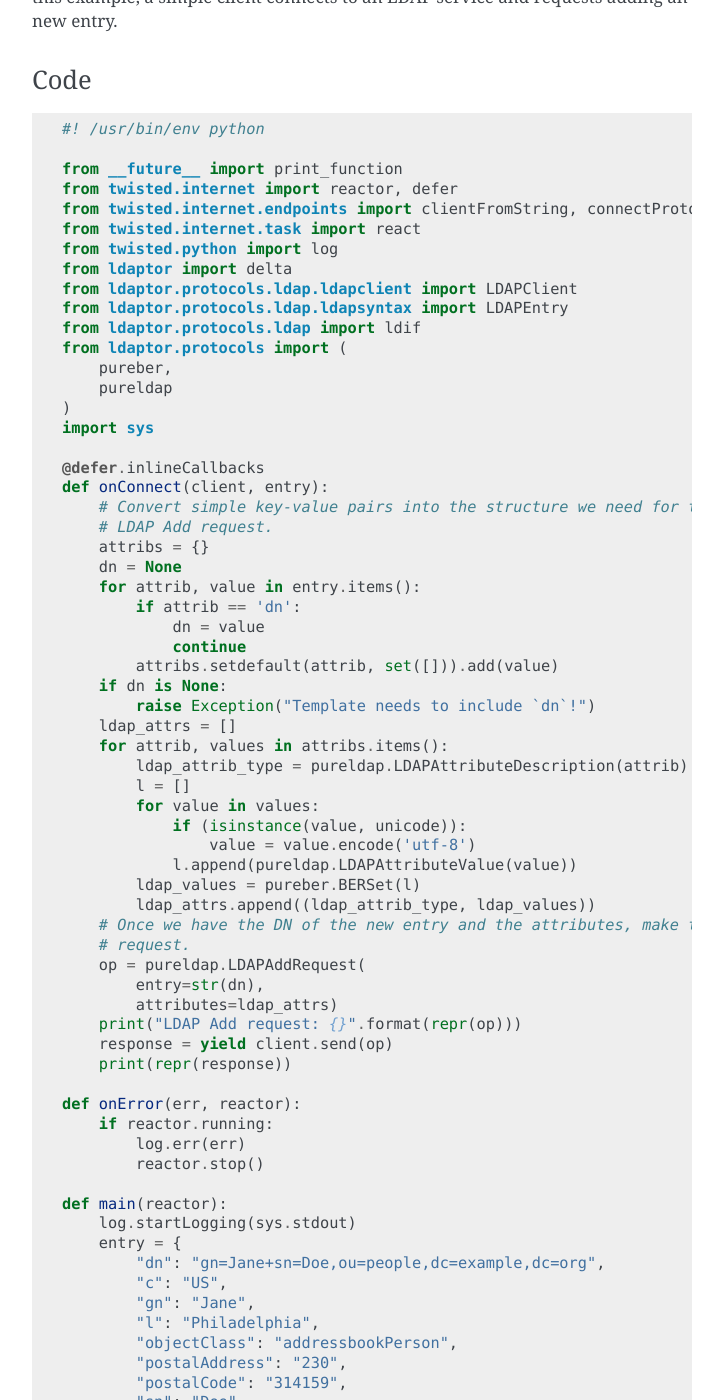
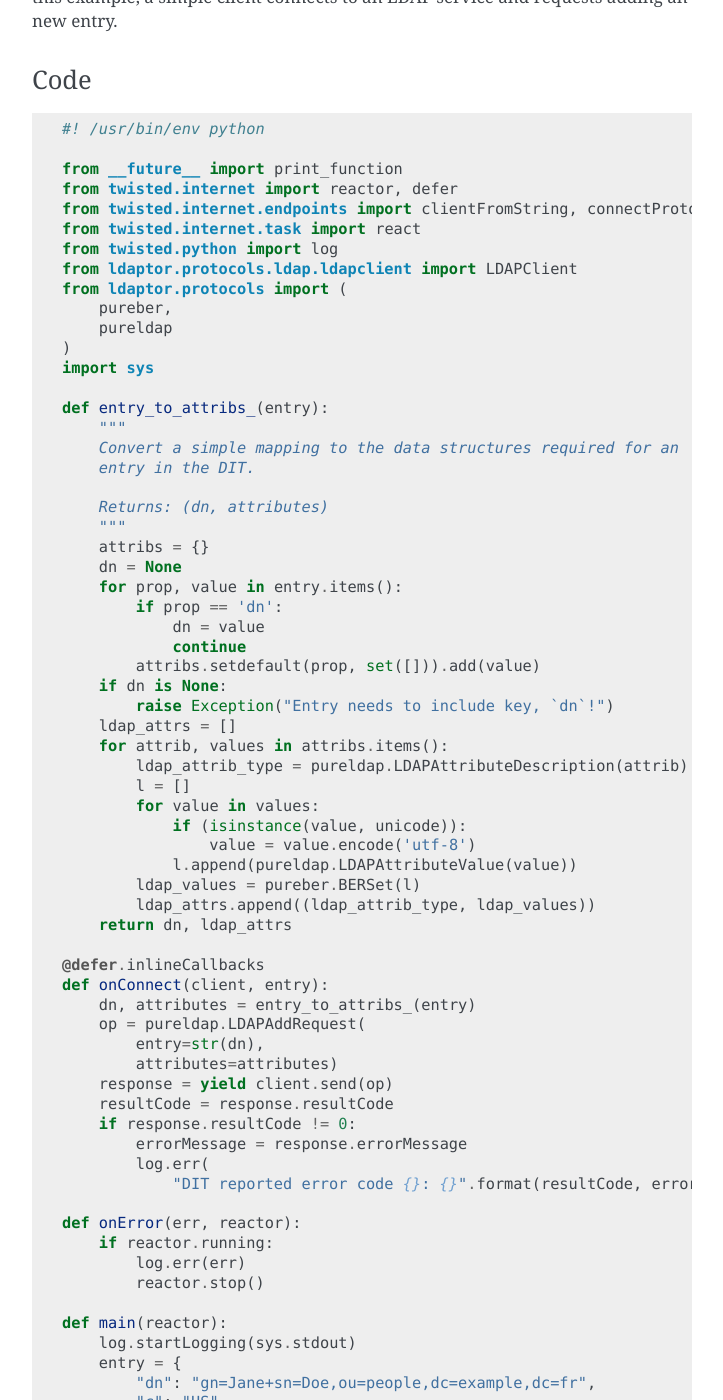
Before and after one commit to twisted/ldaptor, a Sphinx documentation site: the page built from docs/source/cookbook/clients.rst, in a window 1280 px wide and 1400 px high, scrolled down 1615 px. Shown: the whole window, without its empty margins (388-1111 px from the left). Built offline with Sphinx 7.4.7, drawn with Linux system fonts in a browser that asks for light colours; some of the changed text lies outside the part shown.

Commit message:
Completed client example "Adding an entry."

```diff
--- a/docs/source/cookbook/clients.rst
+++ b/docs/source/cookbook/clients.rst
@@ -98,29 +98,29 @@ Code
     from twisted.internet.endpoints import clientFromString, connectProtocol
     from twisted.internet.task import react
     from twisted.python import log
-    from ldaptor import delta
     from ldaptor.protocols.ldap.ldapclient import LDAPClient
-    from ldaptor.protocols.ldap.ldapsyntax import LDAPEntry
-    from ldaptor.protocols.ldap import ldif
     from ldaptor.protocols import (
         pureber,
         pureldap
     )
     import sys
 
-    @defer.inlineCallbacks
-    def onConnect(client, entry):
-        # Convert simple key-value pairs into the structure we need for the
-        # LDAP Add request.
+    def entry_to_attribs_(entry):
+        """
+        Convert a simple mapping to the data structures required for an
+        entry in the DIT.
+
+        Returns: (dn, attributes)
+        """
         attribs = {}
         dn = None
-        for attrib, value in entry.items():
-            if attrib == 'dn':
+        for prop, value in entry.items():
+            if prop == 'dn':
                 dn = value
                 continue
-            attribs.setdefault(attrib, set([])).add(value)
+            attribs.setdefault(prop, set([])).add(value)
         if dn is None:
-            raise Exception("Template needs to include `dn`!")
+            raise Exception("Entry needs to include key, `dn`!")
         ldap_attrs = []
         for attrib, values in attribs.items():
             ldap_attrib_type = pureldap.LDAPAttributeDescription(attrib)
@@ -131,14 +131,20 @@ Code
                 l.append(pureldap.LDAPAttributeValue(value))
             ldap_values = pureber.BERSet(l)
             ldap_attrs.append((ldap_attrib_type, ldap_values))
-        # Once we have the DN of the new entry and the attributes, make the
-        # request.
+        return dn, ldap_attrs
+
+    @defer.inlineCallbacks
+    def onConnect(client, entry):
+        dn, attributes = entry_to_attribs_(entry)
         op = pureldap.LDAPAddRequest(
             entry=str(dn),
-            attributes=ldap_attrs)
-        print("LDAP Add request: {}".format(repr(op)))
+            attributes=attributes)
         response = yield client.send(op)
-        print(repr(response))
+        resultCode = response.resultCode
+        if response.resultCode != 0:
+            errorMessage = response.errorMessage
+            log.err(
+                "DIT reported error code {}: {}".format(resultCode, errorMessage))
 
     def onError(err, reactor):
         if reactor.running:
@@ -148,7 +154,7 @@ Code
     def main(reactor):
         log.startLogging(sys.stdout)
         entry = {
-            "dn": "gn=Jane+sn=Doe,ou=people,dc=example,dc=org",
+            "dn": "gn=Jane+sn=Doe,ou=people,dc=example,dc=fr",
             "c": "US",
             "gn": "Jane",
             "l": "Philadelphia",
@@ -169,7 +175,6 @@ Code
 
     react(main)
 
-
 ''''''''''
 Discussion
 ''''''''''
```
Also changed, not shown: other parts of docs/source/cookbook/clients.rst (+2 -2 lines).
